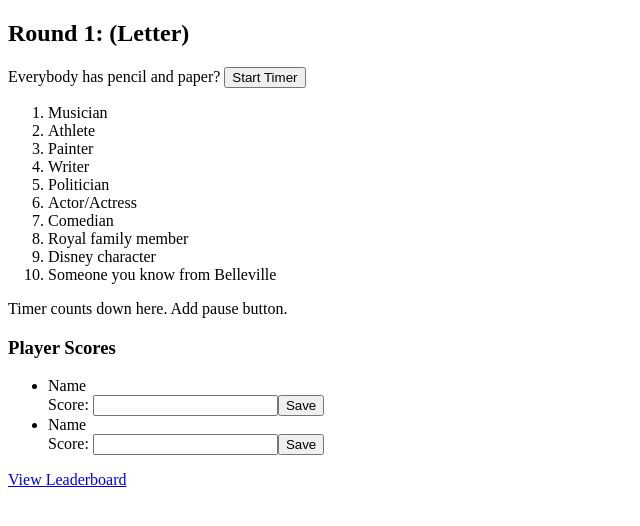
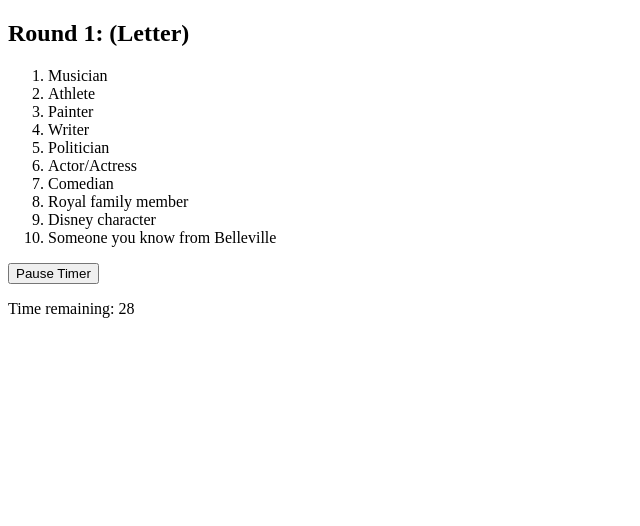
Before and after one commit to maureenlholland/self-iso-scattergories, a React (Create React App) app: page /play-round in a window 1280 px wide. Both pictures are taken after a click on the button "Start Timer". Shown: the top 526 px of the page, without its empty margins (0-640 px from the left). Built offline with nearby package versions, Linux system fonts and the light colour scheme.

Commit message:
Timer component and round play logic

```diff
--- a/src/App.js
+++ b/src/App.js
@@ -11,6 +11,7 @@ import {
 } from "react-router-dom";
 
 export default function App() {
+  // might not need redux at all - use top level state instead
   return (
     <Router>
       <div>
--- a/src/components/PlayRound.jsx
+++ b/src/components/PlayRound.jsx
@@ -1,22 +1,39 @@
-import React from 'react';
+import React, { Component } from 'react';
 import { Link } from "react-router-dom";
 import './PlayRound.css';
 import { cards } from '../data/cards';
+import Timer from './Timer';
 
-export default function PlayRound() {
-  // alert function: when timer hits zero overlay with notice to put pencils down. button to count scores.
+export default class PlayRound extends Component {
+  state = {
+    playStatus: 'off',
+    alarmSounded: false,
+  }
+
+  startPlay = () => {
+    this.setState({ playStatus: 'on' });
+  }
+
+  endPlay = () => {
+    alert('Pencils down!!!');
+    this.setState({ playStatus: 'off', alarmSounded: true });
+  }
+
+  render() {
     return (
       <>
         <h2>Round 1: (Letter)</h2>
         <div>
-          <p>Everybody has pencil and paper? <button>Start Timer</button></p>
+          {this.state.playStatus === 'off' && !this.state.alarmSounded && (
+            <p>Everybody has pencil and paper? <button onClick={this.startPlay}>Start Timer</button></p>
+          )}
           <ol>
             {cards[0].map((category => <li key={category.toLowerCase().replace(' ', '-')}>{category}</li>))}
           </ol>
         </div>
         <div>
-          {/* condition: before alert show timer, after show leaderboard */}
-          <div>Timer counts down here. Add pause button.</div>
+          {this.state.playStatus === 'on' && <Timer seconds={30} soundAlarm={this.endPlay} />}
+          {this.state.alarmSounded && (
             <div>
               <h3>Player Scores</h3>
               <ul>
@@ -25,7 +42,9 @@ export default function PlayRound() {
               </ul>
               <Link to="/leaderboard">View Leaderboard</Link>
             </div>
+          )}
         </div>
       </>
     );
   }
+}
--- /dev/null
+++ b/src/components/Timer.jsx
@@ -0,0 +1,50 @@
+import React, { Component } from 'react';
+import './Timer.css';
+
+export default class Timer extends Component {
+    constructor(props) {
+        super(props);
+        this.state = {
+            seconds: props.seconds,
+            timerRunning: true,
+        };
+    }
+
+    pauseCountdown = () => {
+        clearInterval(this.interval);
+        this.setState({ timerRunning: false });
+    }
+
+    startCountdown = () => {
+        this.interval = setInterval(() => {
+            if (this.state.seconds === 0) {
+                clearInterval(this.interval);
+                this.props.soundAlarm()
+            } else {
+                this.setState(({ seconds }) => ({ seconds: seconds - 1 }));
+            }
+        }, 1000);
+        this.setState({ timerRunning: true });
+    }
+
+    componentDidMount() {
+        this.startCountdown()
+    }
+
+    componentWillUnmount() {
+        clearInterval(this.interval);
+    }
+
+
+    render() {
+        return (
+            <>
+                {this.state.timerRunning ?
+                    <button onClick={this.pauseCountdown}>Pause Timer</button>
+                    : <button onClick={this.startCountdown}>Start Timer</button>
+                }
+                <p>Time remaining: {this.state.seconds}</p>
+            </>
+        );
+    }
+}
```
Also changed, not shown: src/components/Timer.css (added). Lines whose indentation alone changed are shown as unchanged.
